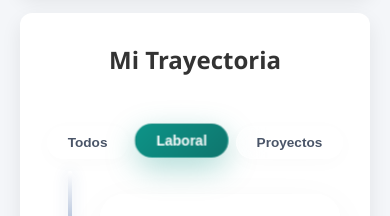
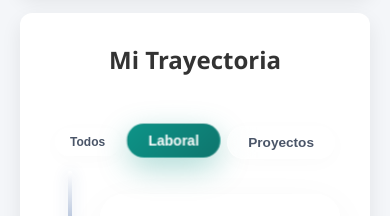
Before and after one commit to arribass/my-portfolio, a React (Create React App) app: page / in a window 390 px wide. Shown: the part 980-1196 px from the top of the page. Built offline with nearby package versions, Linux system fonts and the light colour scheme.

Commit message:
feat: timeline modifications

```diff
--- a/src/components/Timeline.css
+++ b/src/components/Timeline.css
@@ -14,6 +14,7 @@
 .timeline-filters {
   display: flex;
   justify-content: center;
+  align-items: center;
   gap: 16px;
   margin-bottom: 50px;
   position: relative;
@@ -66,6 +67,11 @@
 
 .timeline-filter-btn:active {
   transform: translateY(-1px) scale(0.98);
+}
+
+.timeline-filter-btn.filter-all {
+  padding: 8px 18px;
+  font-size: 0.8rem;
 }
 
 /* 🌟 Central Vertical Line with Glow */
@@ -274,11 +280,17 @@
     gap: 8px;
     margin-bottom: 35px;
     padding: 0 10px;
+    align-items: center;
   }
 
   .timeline-filter-btn {
     padding: 8px 20px;
     font-size: 0.85rem;
+  }
+
+  .timeline-filter-btn.filter-all {
+    padding: 6px 14px;
+    font-size: 0.75rem;
   }
 
   .timeline-line-v {
```
